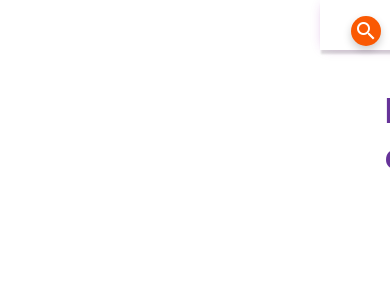
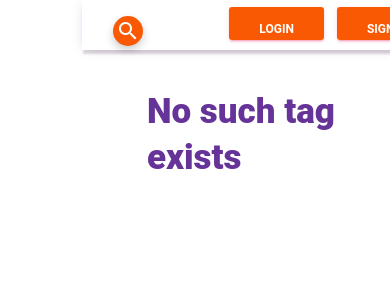
Before and after one commit to Chinmaym49/BE_Project, a Flask app: page /tags/1/1 in a window 390 px wide; the page is wider, and only the part inside the window is pictured. Shown: the top 300 px of that part. Run offline with Flask 2, Linux system fonts and the light colour scheme.

Commit message:
made responsive

```diff
--- a/static/css/styles.css
+++ b/static/css/styles.css
@@ -193,5 +193,5 @@ textarea {
 }
 
 .body-wrapper {
-    margin-left: 320px;
+    margin-left: 21%;
 }
```
